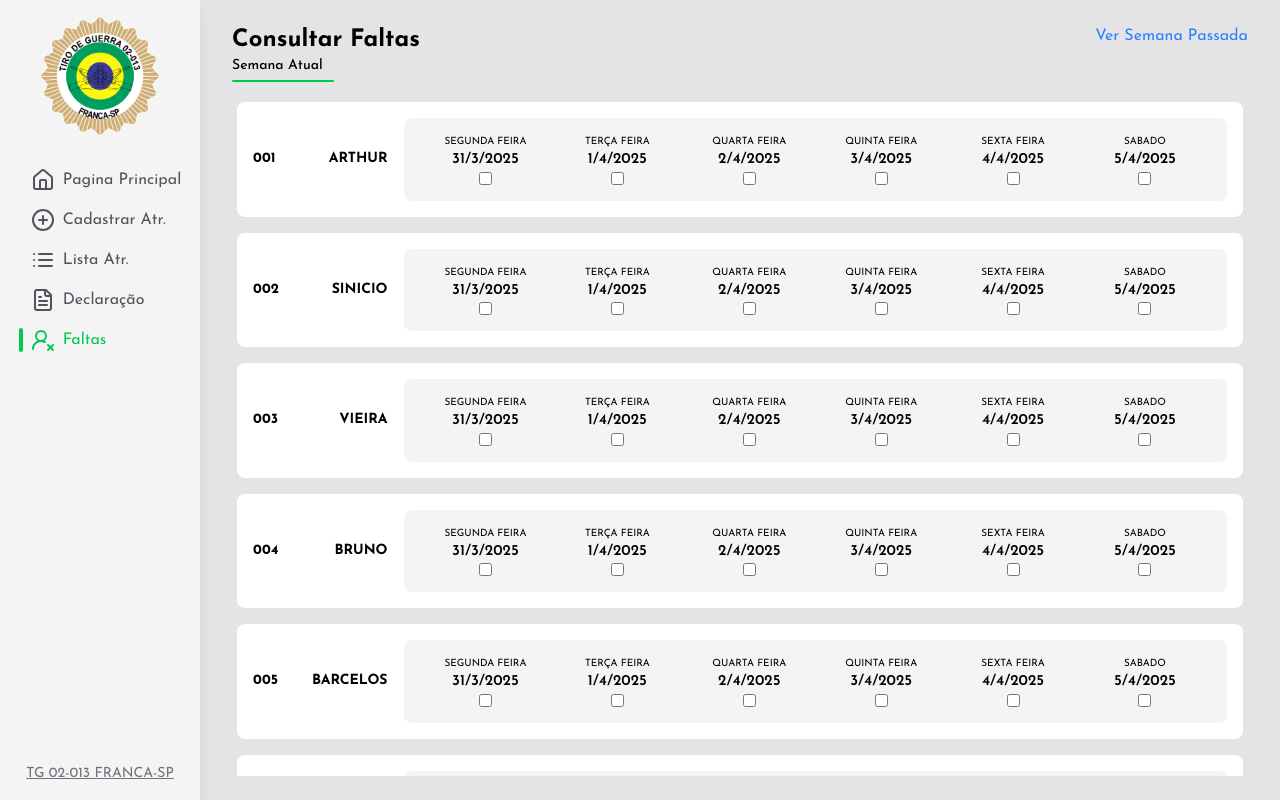
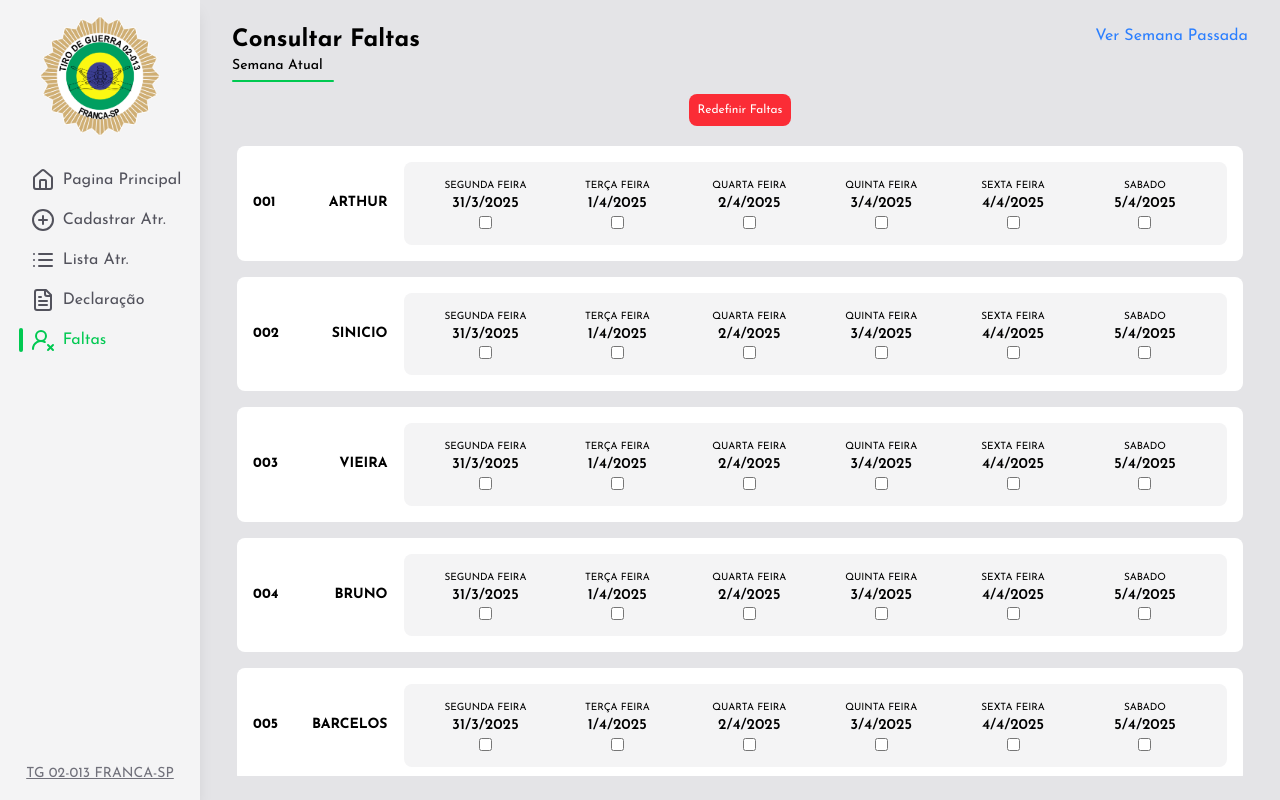
Before and after one commit to arthuracmm/exercito-system, a React (Vite) app: page /faltas in a window 1280 px wide. Built offline with nearby package versions, Linux system fonts and the light colour scheme; data requests are answered from the project's data file.

Commit message:
feat: add faltas data structure and implement fetching, updating, and resetting functionality in Faltas page

```diff
--- a/public/db/db.json
+++ b/public/db/db.json
@@ -758,5 +758,59 @@
       "datafo": "2025-04-06",
       "conteudofo": "cabelo grande"
     }
+  ],
+  "faltas": [
+    {
+      "id": "28ce",
+      "data": "7/4/2025",
+      "atiradores": [
+        "9704",
+        "7f42",
+        "e32f"
+      ]
+    },
+    {
+      "id": "b03e",
+      "data": "9/4/2025",
+      "atiradores": [
+        "9704",
+        "152f",
+        "e32f"
+      ]
+    },
+    {
+      "id": "4509",
+      "data": "11/4/2025",
+      "atiradores": [
+        "9704",
+        "1a3d"
+      ]
+    },
+    {
+      "id": "b99b",
+      "data": "10/4/2025",
+      "atiradores": [
+        "9704",
+        "152f",
+        "1a3d"
+      ]
+    },
+    {
+      "id": "ff5f",
+      "data": "8/4/2025",
+      "atiradores": [
+        "9704",
+        "e32f"
+      ]
+    },
+    {
+      "id": "d04e",
+      "data": "12/4/2025",
+      "atiradores": [
+        "9704",
+        "152f",
+        "1a3d"
+      ]
+    }
   ]
 }
--- a/src/pages/Faltas.tsx
+++ b/src/pages/Faltas.tsx
@@ -1,20 +1,40 @@
 import { useEffect, useState } from "react";
+import axios from "axios";
 import { SidebarLeft } from "../components/SidebarLeft";
-import axios from "axios";
 import { Link } from "react-router-dom";
 
 export function Faltas() {
     const [atiradores, setAtiradores] = useState<any[]>([]);
-    const [selectedFaltas, setSelectedFaltas] = useState<{ [key: string]: string[] }>({}); // Para armazenar as faltas selecionadas
+    const [faltas, setFaltas] = useState<{ [key: string]: string[] }>({});
+    const [selectedAtiradores, setSelectedAtiradores] = useState<{ [key: string]: Set<string> }>({});
 
     useEffect(() => {
         axios.get('http://localhost:5000/atiradores')
             .then((response) => {
-                console.log('Dados retornados:', response.data);
                 setAtiradores(response.data);
             })
             .catch((error) => {
                 console.error('Erro ao carregar atiradores:', error);
+            });
+
+        axios.get('http://localhost:5000/faltas')
+            .then((response) => {
+                const faltasData: { [key: string]: string[] } = {};
+                const selectedAtiradoresData: { [key: string]: Set<string> } = {};
+
+                response.data.forEach((falta: any) => {
+                    const data = falta.data;
+                    const atiradores = falta.atiradores;
+
+                    faltasData[data] = atiradores;
+                    selectedAtiradoresData[data] = new Set(atiradores);
+                });
+
+                setFaltas(faltasData);
+                setSelectedAtiradores(selectedAtiradoresData);
+            })
+            .catch((error) => {
+                console.error('Erro ao carregar faltas:', error);
             });
     }, []);
 
@@ -41,46 +61,105 @@ export function Faltas() {
 
     const weekDays = getWeekDays();
 
-    const handleCheckboxChange = (atiradorId: string, date: string, isChecked: boolean) => {
-        setSelectedFaltas((prevSelected) => {
-            const newSelected = { ...prevSelected };
-            if (isChecked) {
-                if (!newSelected[date]) newSelected[date] = [];
-                newSelected[date].push(atiradorId);
+    const handleCheckboxChange = (date: string, atiradorId: string, checked: boolean) => {
+        setSelectedAtiradores((prevSelected) => {
+            const updatedSelected = { ...prevSelected };
+            if (!updatedSelected[date]) {
+                updatedSelected[date] = new Set();
+            }
+
+            if (checked) {
+                updatedSelected[date].add(atiradorId);
             } else {
-                newSelected[date] = newSelected[date].filter((id: string) => id !== atiradorId);
-                if (newSelected[date].length === 0) delete newSelected[date];
+                updatedSelected[date].delete(atiradorId);
             }
-            return newSelected;
+
+            return updatedSelected;
         });
     };
 
-    const handleUpdateFaltas = () => {
-        axios.post('http://localhost:5000/faltas', selectedFaltas)
-            .then((response) => {
-                console.log('Faltas atualizadas com sucesso:', response.data);
-            })
-            .catch((error) => {
-                console.error('Erro ao atualizar faltas:', error);
-            });
+    const handleSubmit = () => {
+        weekDays.forEach((weekDay) => {
+            const date = weekDay.date;
+            const atiradoresForDay = Array.from(selectedAtiradores[date] || []);
+
+            const dataToSend = {
+                data: date,
+                atiradores: atiradoresForDay
+            };
+
+            console.log('Tentando atualizar falta para a data:', date);
+            console.log('Dados a serem enviados:', dataToSend);
+
+            if (faltas[date]) {
+                axios.put(`http://localhost:5000/faltas/${date}`, dataToSend)
+                    .then((_response) => {
+                        console.log(`Faltas para ${date} atualizadas com sucesso`);
+                    })
+                    .catch((error) => {
+                        console.error(`Erro ao atualizar faltas para ${date}:`, error.response ? error.response.data : error.message);
+                        if (error.response && error.response.status === 404) {
+                            axios.post('http://localhost:5000/faltas', dataToSend)
+                                .then(() => {
+                                    console.log(`Faltas para ${date} criadas com sucesso`);
+                                })
+                                .catch((createError) => {
+                                    console.error(`Erro ao criar faltas para ${date}:`, createError.response ? createError.response.data : createError.message);
+                                });
+                        }
+                    });
+            } else {
+                axios.post('http://localhost:5000/faltas', dataToSend)
+                    .then((_response) => {
+                        console.log(`Faltas para ${date} criadas com sucesso`);
+                    })
+                    .catch((error) => {
+                        console.error(`Erro ao criar faltas para ${date}:`, error.response ? error.response.data : error.message);
+                    });
+            }
+        });
     };
+
+    const handleReset = () => {
+        if (window.confirm("Você tem certeza de que deseja redefinir todas as faltas? Isso removerá todas as faltas do banco de dados.")) {
+            axios.delete('http://localhost:5000/faltas')
+                .then(() => {
+                    console.log("Todas as faltas foram apagadas com sucesso");
+                    setFaltas({});
+                    setSelectedAtiradores({});
+                })
+                .catch((error) => {
+                    console.error("Erro ao apagar todas as faltas:", error.response ? error.response.data : error.message);
+                });
+        }
+    };
+
 
     return (
         <div className="flex flex-1 h-screen w-full font-josefin">
             <SidebarLeft />
-            <div className="flex flex-col flex-1 ml-50 bg-zinc-200 overflow-hidden py-6 px-8 gap-1">
+            <div className="flex flex-col flex-1 ml-50 bg-zinc-200 overflow-hidden py-6 px-8 gap-1 items-center">
                 <div className="flex w-full justify-between">
                     <h1 className="font-bold text-2xl">Consultar Faltas <span className="block text-sm font-medium">Semana Atual</span></h1>
                     <Link to="/faltas/semana-passada" className="text-blue-500 hover:text-blue-700">
                         Ver Semana Passada
                     </Link>
                 </div>
-                <div className="w-[10%] h-0.5 rounded-lg bg-green-500" />
+                <div className="flex w-full">
+                    <div className="w-[10%] h-0.5 rounded-lg bg-green-500" />
+                </div>
+                <button
+                    className="bg-red-500 text-xs p-2 text-white rounded-lg hover:bg-red-600 transition-all w-fit cursor-pointer mt-2"
+                    onClick={handleReset}
+                >
+                    Redefinir Faltas
+                </button>
+
                 <div className="flex flex-1 flex-col w-full mt-2 overflow-x-hidden overflow-y-scroll items-center">
                     {atiradores
                         .sort((a, b) => parseInt(a.numero) - parseInt(b.numero))
                         .map((atirador) => (
-                            <div key={atirador.nomeguerra} className="flex flex-1 gap-4 bg-white rounded-lg p-4 m-2 w-[99%]">
+                            <div key={atirador.id} className="flex flex-1 gap-4 bg-white rounded-lg p-4 m-2 w-[99%]">
                                 <div className="flex flex-1 gap-4">
                                     <div className="flex justify-between items-center w-40">
                                         <h2 className="text-sm uppercase font-bold">{atirador.numero}</h2>
@@ -93,9 +172,12 @@ export function Faltas() {
                                                 <span className="text-[15px] font-semibold">{weekDay.date}</span>
                                                 <input
                                                     type="checkbox"
-                                                    name={weekDay.day}
-                                                    id={weekDay.day}
-                                                    onChange={(e) => handleCheckboxChange(atirador.id, weekDay.date, e.target.checked)} // Adiciona o evento de mudança
+                                                    name={weekDay.date}
+                                                    id={`${atirador.id}-${weekDay.date}`}
+                                                    checked={selectedAtiradores[weekDay.date]?.has(atirador.id) || false}
+                                                    onChange={(e) =>
+                                                        handleCheckboxChange(weekDay.date, atirador.id, e.target.checked)
+                                                    }
                                                 />
                                             </div>
                                         ))}
@@ -104,8 +186,8 @@ export function Faltas() {
                             </div>
                         ))}
                     <button
-                        onClick={handleUpdateFaltas}
                         className="bg-green-500 p-2 text-white rounded-lg hover:bg-green-600 transition-all w-[20%] cursor-pointer"
+                        onClick={handleSubmit}
                     >
                         Atualizar Faltas
                     </button>
```
